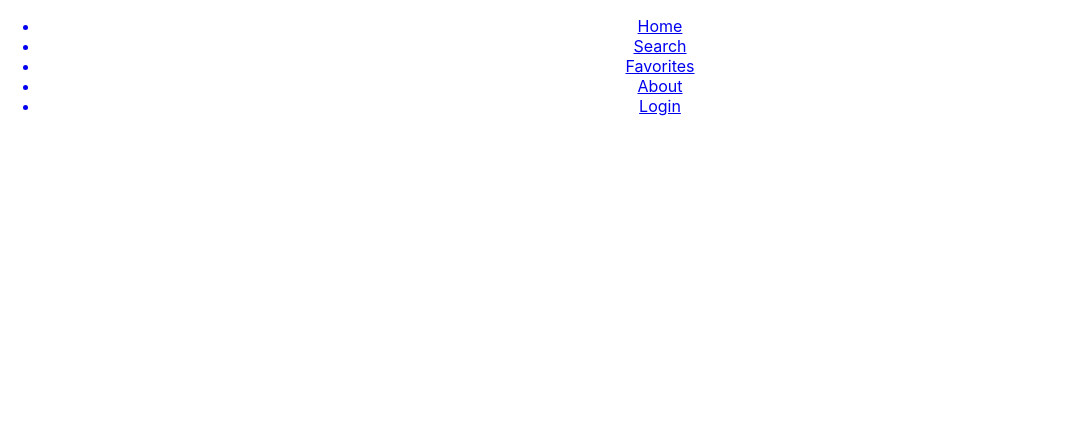
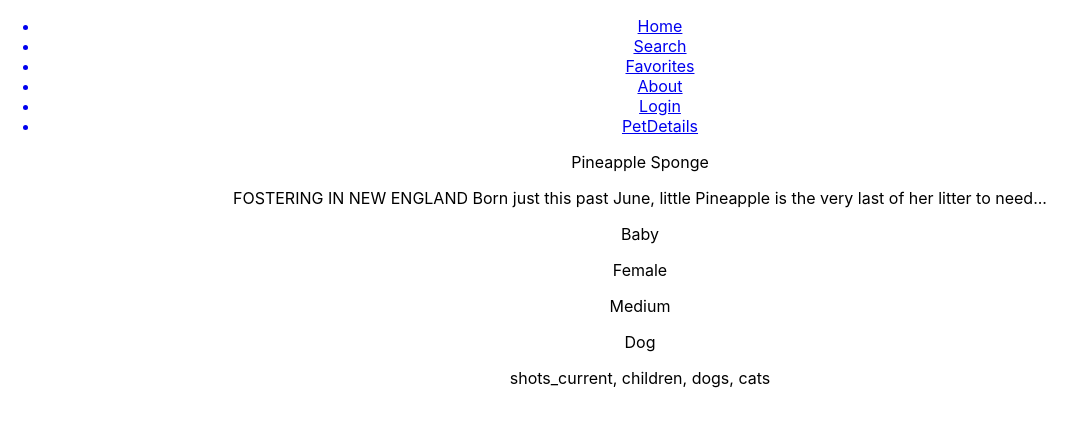
Before and after one commit to chingu-voyages/v33-bears-team-11, a React (Create React App) app: page /details in a window 1280 px wide. Shown: the top 426 px of the page, without its empty margins (0-1072 px from the left). Built offline with nearby package versions, Linux system fonts and the light colour scheme.

Commit message:
Basic details

```diff
--- a/package.json
+++ b/package.json
@@ -11,6 +11,8 @@
     "@types/react": "^17.0.19",
     "@types/react-dom": "^17.0.9",
     "@types/react-router-dom": "^5.1.8",
+    "axios": "^0.21.4",
+    "dotenv": "^10.0.0",
     "react": "^17.0.2",
     "react-dom": "^17.0.2",
     "react-router-dom": "^5.3.0",
--- a/src/App.tsx
+++ b/src/App.tsx
@@ -10,6 +10,7 @@ import About from './pages/About/About'
 import Login from './pages/Login/Login';
 import Search from './pages/Search/Search';
 import Favorites from './pages/Favorites/Favorites';
+import PetDetails from './pages/PetDetails/PetDetails'
 
 function App() {
   return (
@@ -22,6 +23,7 @@ function App() {
           <Route exact path="/favorites" component={Favorites}></Route>
           <Route exact path="/about" component={About}></Route>
           <Route exact path="/login" component={Login}></Route>
+          <Route exact path="/details" component={PetDetails}></Route>
         </Switch>
       </div>
     </Router>
--- a/src/components/Navbar/Navbar.tsx
+++ b/src/components/Navbar/Navbar.tsx
@@ -11,6 +11,7 @@ const Header = () => {
                 <Link to ="/Favorites"><li>Favorites</li></Link>
                 <Link to ="about"><li>About</li></Link>
                 <Link to ="login"><li>Login</li></Link>
+                <Link to ="details"><li>PetDetails</li></Link>
             </ul>
         </nav>
     )
--- a/src/pages/PetDetails/PetDetails.tsx
+++ b/src/pages/PetDetails/PetDetails.tsx
@@ -1,9 +1,33 @@
-import React from 'react'
+//@ts-nocheck
+import React, {useState} from 'react'
+import tempData from './tempData.json'
+
 
 function PetDetails() {
+    const [attributes, setAttributes] = useState([])
+
+    const checkAttributes = () => {
+        const checks = {...tempData.attributes, ...tempData.environment}
+        Object.entries(checks).forEach(entry => {
+            const [key, value] = entry;
+            if(value === true && !attributes.includes(key)){
+                setAttributes(attributes => [...attributes, key])
+            }
+        })
+    }
+
+
     return (
         <div>
-            Details on a pet (Clicking from search page)
+            {checkAttributes()}
+            <div className="name">{tempData.name}</div>
+            <div className="desc"><p>{tempData.description}</p></div>
+            <div className="age"><p>{tempData.age}</p></div>
+            <div className="gender"><p>{tempData.gender}</p></div>
+            <div className="size"><p>{tempData.size}</p></div>
+            <div className="species"><p>{tempData.species}</p></div>
+            <div className="species"><p>{attributes.join(", ")}</p></div>
+            {console.log(attributes)}
         </div>
     )
 }
--- /dev/null
+++ b/src/pages/PetDetails/tempData.json
@@ -0,0 +1,114 @@
+{
+    "id":52957637,
+    "organization_id":"RI77",
+    "url":"https://www.petfinder.com/dog/pineapple-sponge-52957637/ri/warren/paws-new-england-ri77/?referrer_id=4a7a2f0b-edcd-4833-aa79-bd3cfedfe28f",
+    "type":"Dog",
+    "species":"Dog",
+    "breeds":{
+       "primary":"Terrier",
+       "secondary":null,
+       "mixed":true,
+       "unknown":false
+    },
+    "colors":{
+       "primary":null,
+       "secondary":null,
+       "tertiary":null
+    },
+    "age":"Baby",
+    "gender":"Female",
+    "size":"Medium",
+    "coat":null,
+    "attributes":{
+       "spayed_neutered":false,
+       "house_trained":false,
+       "declawed":null,
+       "special_needs":false,
+       "shots_current":true
+    },
+    "environment":{
+       "children":true,
+       "dogs":true,
+       "cats":true
+    },
+    "tags":[
+
+    ],
+    "name":"Pineapple Sponge",
+    "description":"FOSTERING IN NEW ENGLAND\n\nBorn just this past June, little Pineapple is the very last of her litter to need...",
+    "organization_animal_id":"2021704",
+    "photos":[
+       {
+          "small":"https://dl5zpyw5k3jeb.cloudfront.net/photos/pets/52957637/1/?bust=1631475207&width=100",
+          "medium":"https://dl5zpyw5k3jeb.cloudfront.net/photos/pets/52957637/1/?bust=1631475207&width=300",
+          "large":"https://dl5zpyw5k3jeb.cloudfront.net/photos/pets/52957637/1/?bust=1631475207&width=600",
+          "full":"https://dl5zpyw5k3jeb.cloudfront.net/photos/pets/52957637/1/?bust=1631475207"
+       },
+       {
+          "small":"https://dl5zpyw5k3jeb.cloudfront.net/photos/pets/52957637/2/?bust=1631475219&width=100",
+          "medium":"https://dl5zpyw5k3jeb.cloudfront.net/photos/pets/52957637/2/?bust=1631475219&width=300",
+          "large":"https://dl5zpyw5k3jeb.cloudfront.net/photos/pets/52957637/2/?bust=1631475219&width=600",
+          "full":"https://dl5zpyw5k3jeb.cloudfront.net/photos/pets/52957637/2/?bust=1631475219"
+       },
+       {
+          "small":"https://dl5zpyw5k3jeb.cloudfront.net/photos/pets/52957637/3/?bust=1631475204&width=100",
+          "medium":"https://dl5zpyw5k3jeb.cloudfront.net/photos/pets/52957637/3/?bust=1631475204&width=300",
+          "large":"https://dl5zpyw5k3jeb.cloudfront.net/photos/pets/52957637/3/?bust=1631475204&width=600",
+          "full":"https://dl5zpyw5k3jeb.cloudfront.net/photos/pets/52957637/3/?bust=1631475204"
+       },
+       {
+          "small":"https://dl5zpyw5k3jeb.cloudfront.net/photos/pets/52957637/4/?bust=1631475228&width=100",
+          "medium":"https://dl5zpyw5k3jeb.cloudfront.net/photos/pets/52957637/4/?bust=1631475228&width=300",
+          "large":"https://dl5zpyw5k3jeb.cloudfront.net/photos/pets/52957637/4/?bust=1631475228&width=600",
+          "full":"https://dl5zpyw5k3jeb.cloudfront.net/photos/pets/52957637/4/?bust=1631475228"
+       },
+       {
+          "small":"https://dl5zpyw5k3jeb.cloudfront.net/photos/pets/52957637/5/?bust=1631475237&width=100",
+          "medium":"https://dl5zpyw5k3jeb.cloudfront.net/photos/pets/52957637/5/?bust=1631475237&width=300",
+          "large":"https://dl5zpyw5k3jeb.cloudfront.net/photos/pets/52957637/5/?bust=1631475237&width=600",
+          "full":"https://dl5zpyw5k3jeb.cloudfront.net/photos/pets/52957637/5/?bust=1631475237"
+       },
+       {
+          "small":"https://dl5zpyw5k3jeb.cloudfront.net/photos/pets/52957637/6/?bust=1631475235&width=100",
+          "medium":"https://dl5zpyw5k3jeb.cloudfront.net/photos/pets/52957637/6/?bust=1631475235&width=300",
+          "large":"https://dl5zpyw5k3jeb.cloudfront.net/photos/pets/52957637/6/?bust=1631475235&width=600",
+          "full":"https://dl5zpyw5k3jeb.cloudfront.net/photos/pets/52957637/6/?bust=1631475235"
+       }
+    ],
+    "primary_photo_cropped":{
+       "small":"https://dl5zpyw5k3jeb.cloudfront.net/photos/pets/52957637/1/?bust=1631475207&width=300",
+       "medium":"https://dl5zpyw5k3jeb.cloudfront.net/photos/pets/52957637/1/?bust=1631475207&width=450",
+       "large":"https://dl5zpyw5k3jeb.cloudfront.net/photos/pets/52957637/1/?bust=1631475207&width=600",
+       "full":"https://dl5zpyw5k3jeb.cloudfront.net/photos/pets/52957637/1/?bust=1631475207"
+    },
+    "videos":[
+
+    ],
+    "status":"adoptable",
+    "status_changed_at":"2021-09-12T19:21:42+0000",
+    "published_at":"2021-09-12T19:21:42+0000",
+    "distance":null,
+    "contact":{
+       "email":"info@pawsnewengland.com",
+       "phone":null,
+       "address":{
+          "address1":null,
+          "address2":null,
+          "city":"Warren",
+          "state":"RI",
+          "postcode":"02885",
+          "country":"US"
+       }
+    },
+    "_links":{
+       "self":{
+          "href":"/v2/animals/52957637"
+       },
+       "type":{
+          "href":"/v2/types/dog"
+       },
+       "organization":{
+          "href":"/v2/organizations/ri77"
+       }
+    }
+ }
```
Also changed, not shown: src/utils/userService.tsx (added, +14 -0 lines), src/utils/api.js (deleted), 2 other files (tests, documents, lock files or other folders).
